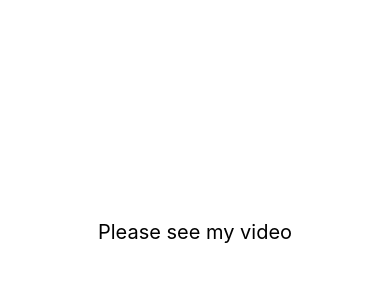
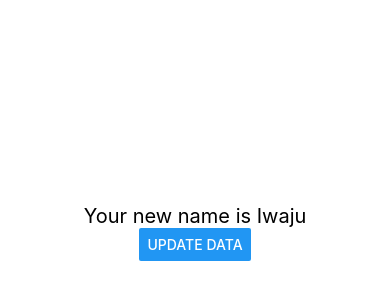
Before and after one commit to tchasinga/native-learner, a React Native app: screen / in a window 390 px wide. Shown: the part 190-490 px from the top of the page. Built offline with nearby package versions, Linux system fonts and the light colour scheme.

Commit message:
new code is added for styling code

```diff
--- a/App.js
+++ b/App.js
@@ -1,10 +1,18 @@
+import React, {useState} from 'react';
 import { Button, Linking, StyleSheet, Text, View } from 'react-native';
 
 export default function App() {
+
+  const [myName, setMynamer] = useState("Iwaju")
+
+  const InhandlerChanges =() =>{
+    setMynamer("Asiwaju")
+  }
+
   return (
     <View style={styles.container}>
-         <Text style={styles.text}>Please see my video</Text>
-
+         <Text style={styles.text}>Your new name is {myName}</Text>
+         <Button title='update data' onPress={InhandlerChanges}></Button>
     </View>
   );
 }
```
